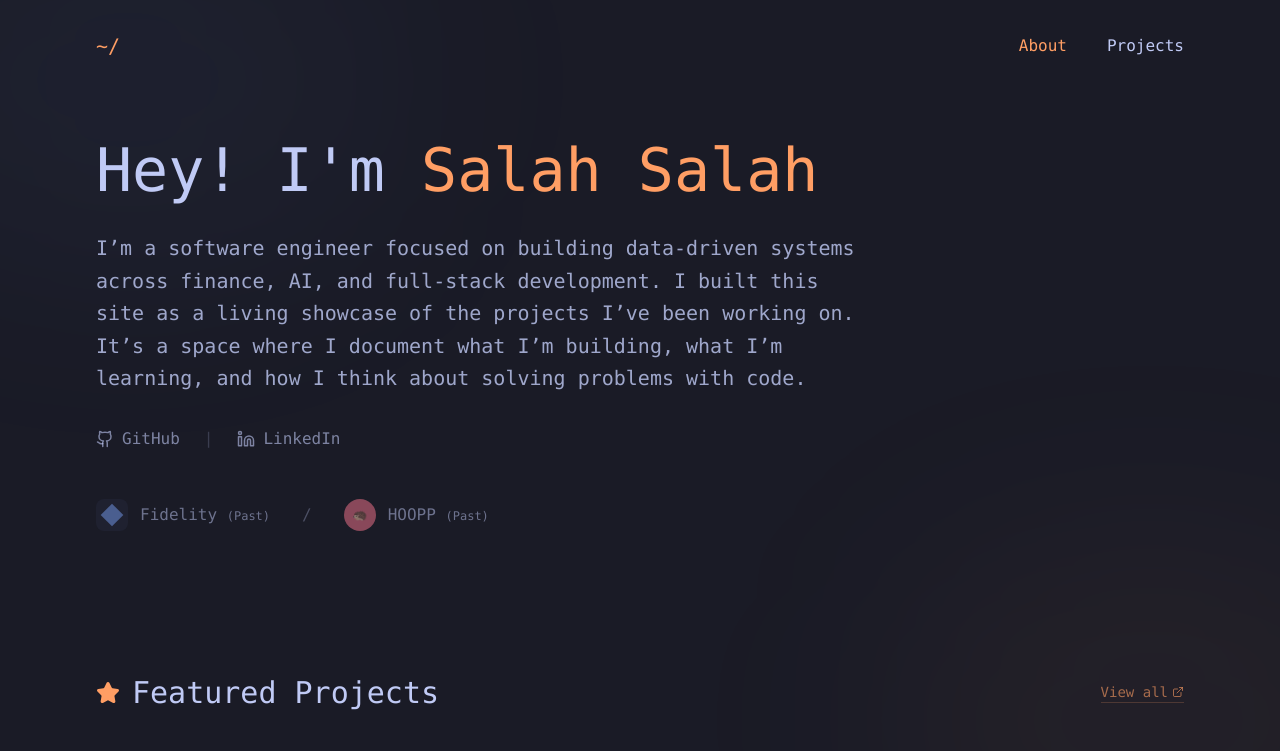
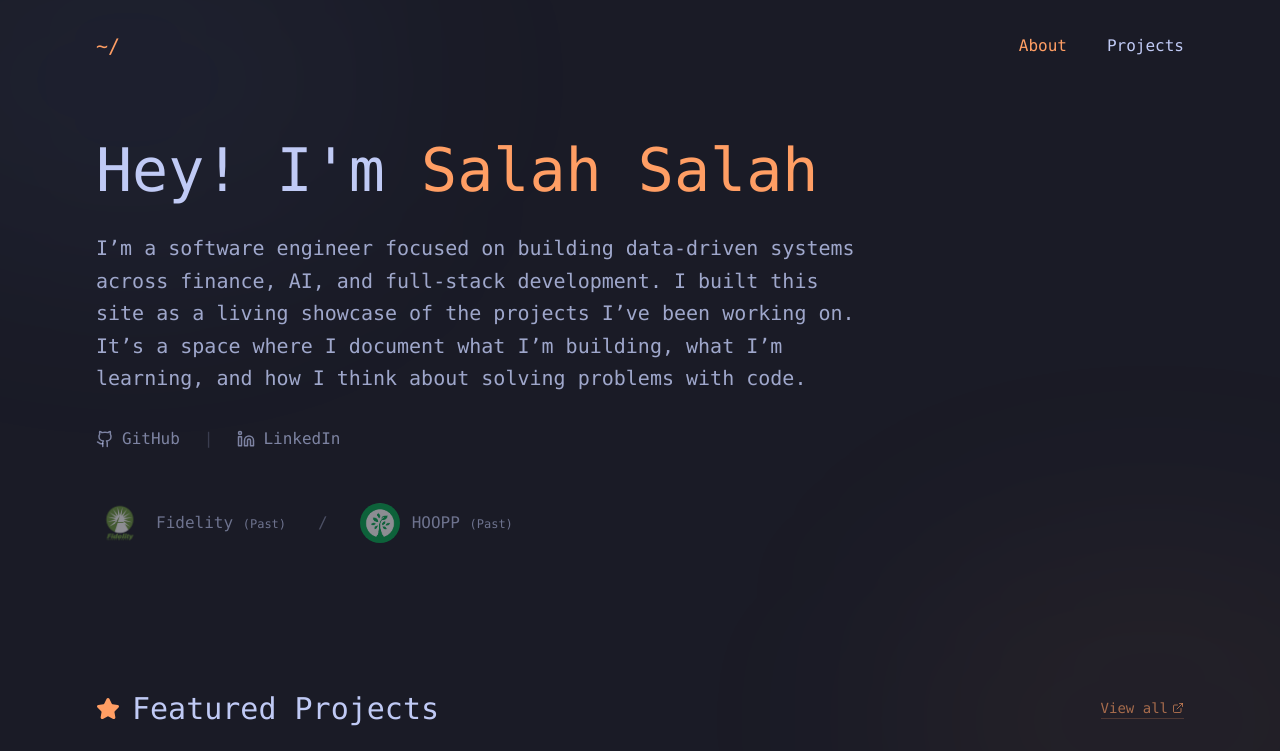
Before and after one commit to salahs2/salahs2.github.io, a React (Vite) app: page / in a window 1280 px wide. Shown: the top 751 px of the page. Built offline with nearby package versions, Linux system fonts and the light colour scheme.

Commit message:
add new logos

```diff
--- a/src/components/Hero.jsx
+++ b/src/components/Hero.jsx
@@ -30,14 +30,16 @@ export const Hero = () => {
         </div>
         <span className="text-[#c0caf5]/30">/</span> */}
         <div className="flex items-center gap-3 opacity-50">
-          <div className="w-8 h-8 rounded-lg bg-[#24283b] flex items-center justify-center">
-            <div className="w-4 h-4 bg-[#7aa2f7] rotate-45"></div>
+          <div className="w-12 h-12 rounded-lg flex items-center justify-center">
+            <img width="64" height="64" src="src\assets\icons\fidelitylogo.png" alt="Fidelity-Logo" />
           </div>
-          <span className="text-[#c0caf5]">Fidelity <span className="text-xs">(Past)</span></span>
+          <span className="text-[#c0caf5]"> Fidelity <span className="text-xs">(Past)</span></span>
         </div>
         <span className="text-[#c0caf5]/30">/</span>
         <div className="flex items-center gap-3 opacity-50">
-          <div className="w-8 h-8 rounded-full bg-[#f7768e] flex items-center justify-center text-white text-xs">🦔</div>
+          <div className="w-10 h-10 rounded-full flex items-center justify-center text-white text-xs">
+            <img className="rounded-full" width="64" height="64" src="src\assets\icons\hoopplogo.jpg" alt="HOOPP-Logo" />
+          </div>
           <span className="text-[#c0caf5]">HOOPP <span className="text-xs">(Past)</span></span>
         </div>
       </div>
```
Also changed, not shown: src/assets/icons/fidelitylogo.png (added), src/assets/icons/hoopplogo.jpg (added).
